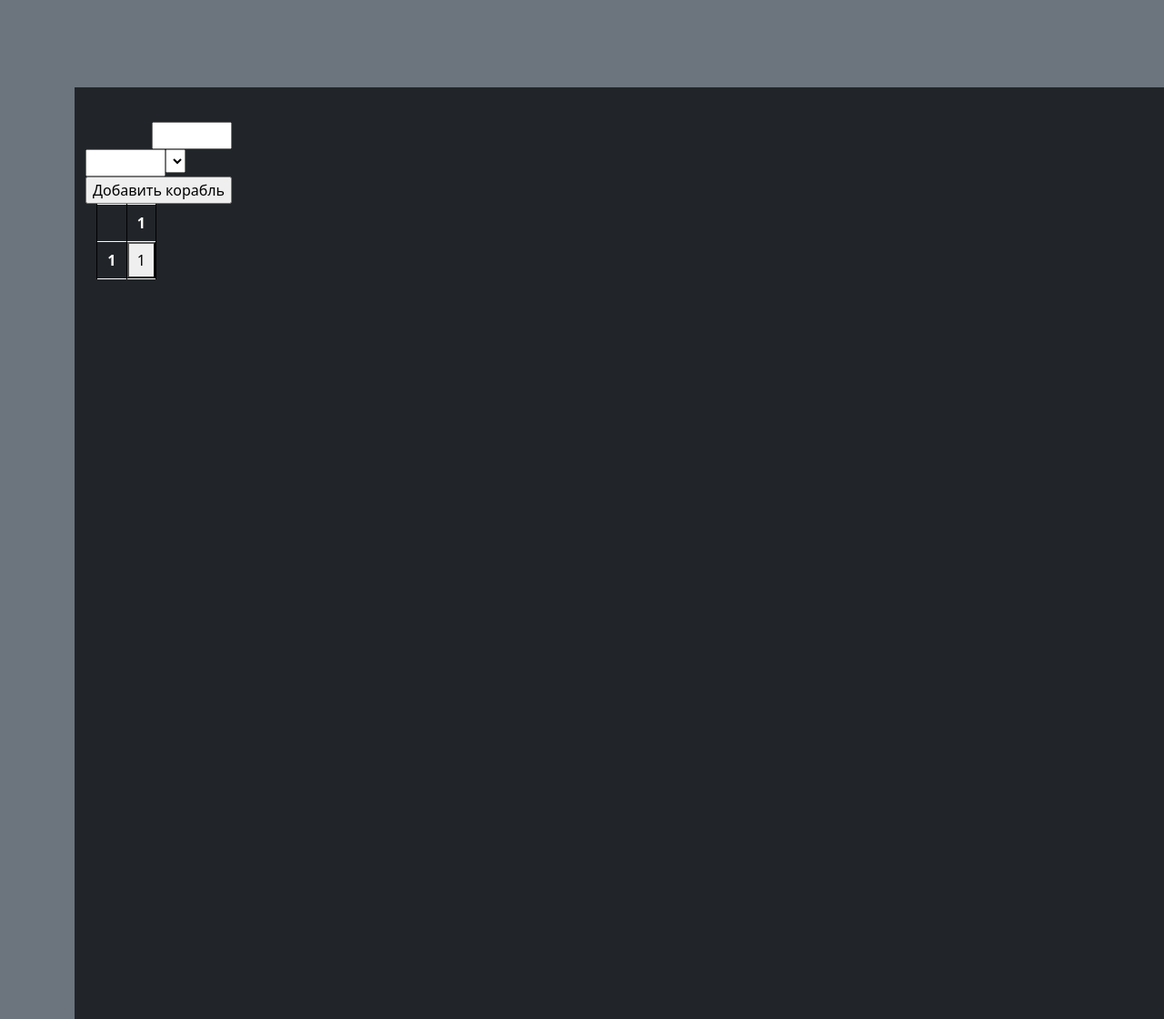
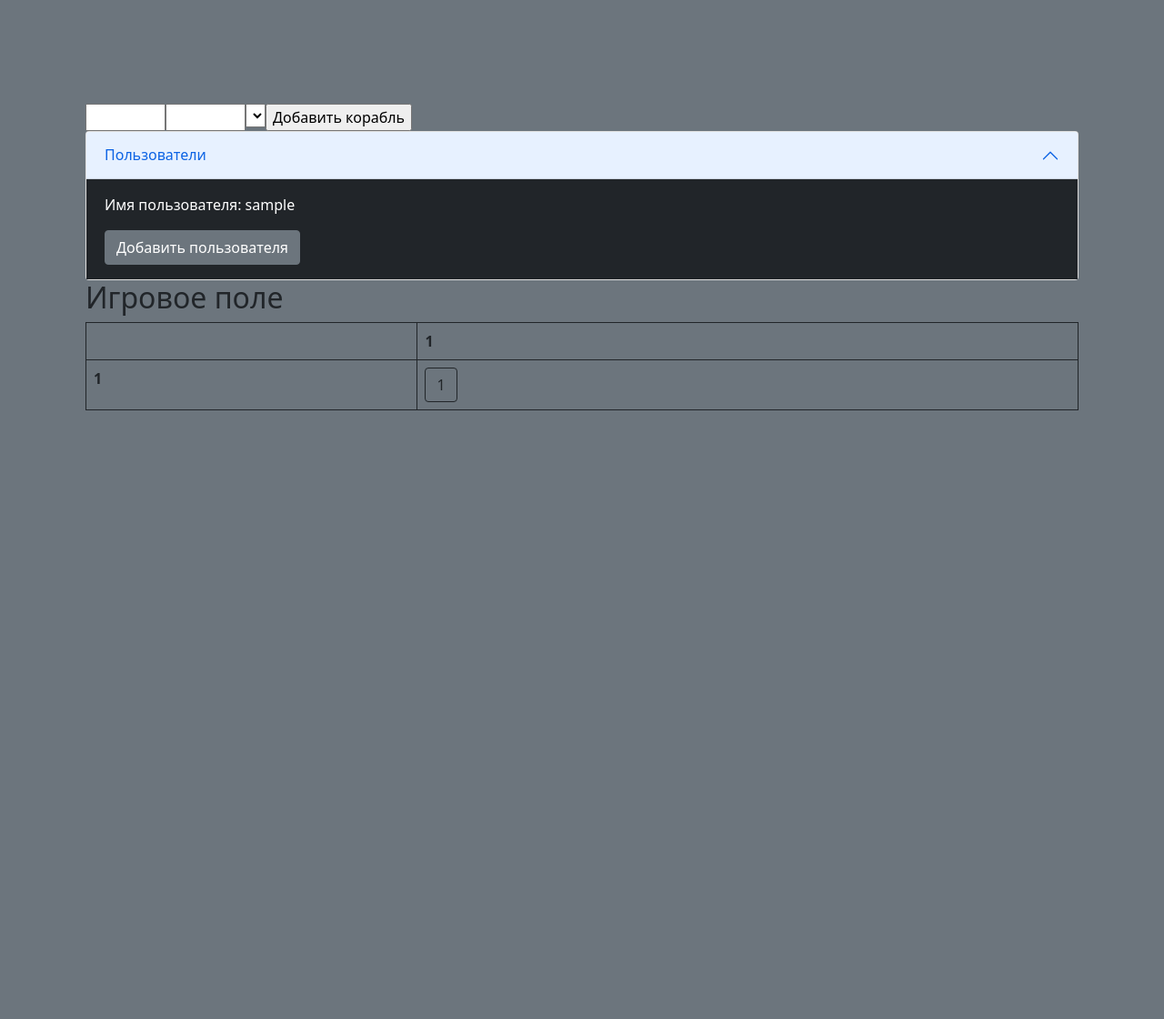
Before and after one commit to QvkkpotentialExplorer/Sea_battle-, a Flask app: template blueprints/templates/edit_board.html in a window 1280 px wide. Shown: the part 60-1180 px from the top of the page at 91% size. After the commit the page ends 511 px from the top, so only its background shows below. Run offline with Flask 3, Linux system fonts and the light colour scheme; tables that the repository leaves empty hold one stand-in row (values such as "Sample post"); the template is opened without the code that fills it: values that come from a table or form of the project are taken from there, most other values are stand-ins (such as "Sample title", 1, 10 or a date in 2020); lists and menus that the app fills with data are empty; some libraries are stand-ins or nearby versions.

Commit message:
update edit_board.html

```diff
--- a/blueprints/boards/board.py
+++ b/blueprints/boards/board.py
@@ -49,7 +49,8 @@
     add_ship_form = AddShipForm(board_id=board_id)
     board = db_sess.get(Board, board_id)
     ship_coords = [(ship.x, ship.y) for ship in db_sess.query(Ship).filter(Ship.board_id == board_id).all()]
-    users = db_sess.query(User.id,User.login).filter(current_user.is_admin == False)
+    users = db_sess.query(User).filter(User.is_admin == False).all()
+    print(users)
     print(ship_coords)
     board_render = [['.'] * board.n for _ in range(board.n)]
     for x, y in ship_coords:
--- a/blueprints/templates/edit_board.html
+++ b/blueprints/templates/edit_board.html
@@ -1,10 +1,8 @@
 {% extends 'base_admin.html' %}
 {% block main_content %}
-<div class="container-fluid bg-dark" style="height: 80vw; width: 150vh;">
-
-    <div class="container bg-dark"
-         style="align-items: center; width: calc(45px * {{size+1}}); height: calc(45px * {{size+1}}); float: left; margin-top: 20px; margin-right: 20px;">
-        <form class="form-inline" method="post" style="display: inline-block; align-items: center;">
+  <div class="container-fluid">
+    <div class="container">
+      <form class="form-inline" method="post" style="display: inline-block;">
         <div class="row align-items-start">
           <div class="col mx-0 px-0">{{ ship_form.hidden_tag() }}</div>
           <div class="col mx-0 px-0">{{ ship_form.x(max=(board.n - 1) , id = "xValue")}}</div>
@@ -13,36 +11,44 @@
           <div class="col mx-0 px-0">{{ ship_form.submit() }}</div>
         </div>
       </form>
-        <table class="table table-bordered border-light">
-            <tbody>
+    </div>
+    <div class="accordion" id="accordionPanelsStayOpenExample">
+      {% for user in users %}
+      <div class="accordion-item">
+        <h2 class="accordion-header" id="panelsStayOpen-heading{{ user.id }}">
+          <button class="accordion-button" type="button" data-bs-toggle="collapse" data-bs-target="#panelsStayOpen-collapse{{ user.id }}" aria-expanded="true" aria-controls="panelsStayOpen-collapse{{ user.id }}">Пользователи</button>
+        </h2>
+        <div id="panelsStayOpen-collapse{{ user.id }}" class="accordion-collapse collapse show" aria-labelledby="panelsStayOpen-heading{{ user.id }}">
+          <div class="accordion-body bg-dark text-white">
+            <p>Имя пользователя: {{ user.login }}</p>
+            <button data-id="{{ user.id }}" id="{{ user.id }}" class="btn btn-secondary">Добавить пользователя</button>
+          </div>
+        </div>
+      </div>
+      {% endfor %}
+    </div>
+
+    <h2>Игровое поле</h2>
+    <table class="table table-bordered border-dark">
       <thead>
         <tr>
           <th></th>
           {% for i in range(size) %}
-                <th class="text-white" style="width: 25px; height: 25px;">{{i+1}}</th>
+          <th>{{ i+1 }}</th>
           {% endfor %}
         </tr>
       </thead>
+      <tbody>
         {% for y in range(size) %}
         <tr>
-                <th class="text-white" style="width: auto; height: auto;">{{y+1}}</th>
+          <th>{{ y+1 }}</th>
           {% for x in range(size) %}
-                <th class="text-white p-0" style="width: 25px; height: 25px;">
-                    <button style="width: 100%; height: 100%;" data-positionx={{x}} data-positiony={{y}}
-                            id="{{x+1}}{{y}}" onclick="fillFields(cid = {{x+1}}{{y}})">{{ board_render[y][x] }}
-                    </button>
-                </th>
+          <td><button class="btn btn-outline-dark" data-positionx="{{ x }}" data-positiony="{{ y }}" id="{{ x+1 }}{{ y }}" onclick="fillFields('{{ x+1 }}{{ y }}')">{{ board_render[y][x] }}</button></td>
           {% endfor %}
         </tr>
         {% endfor %}
       </tbody>
-
-
     </table>
-    </div>
-    <div >
-
-    </div>
   </div>
 
   <script>
@@ -54,23 +60,5 @@
       input_x.value = button.getAttribute('data-positionx');
     }
   </script>
-<div class = "row">
-    <div></div>
-</div>
 
-
-
-<style>
-    table {
-        border-collapse: collapse;
-    }
-    table, th, td {
-        border: 1px solid black;
-    }
-    th, td {
-        width: 25px;
-        height: 25px;
-        text-align: center;
-    }
-</style>
 {% endblock %}
--- a/blueprints/templates/user.html
+++ b/blueprints/templates/user.html
@@ -5,6 +5,6 @@
         <h1>Начните играть !</h1>
         {%if boards%}
         <p class="lead mb-5"> Чтобы приступить к игре вам нужно получить приглашение в лобби от админа</p>
-
+        {% endif %}
     </div>
 {%endblock%}
```
Lines whose indentation alone changed are shown as unchanged.
